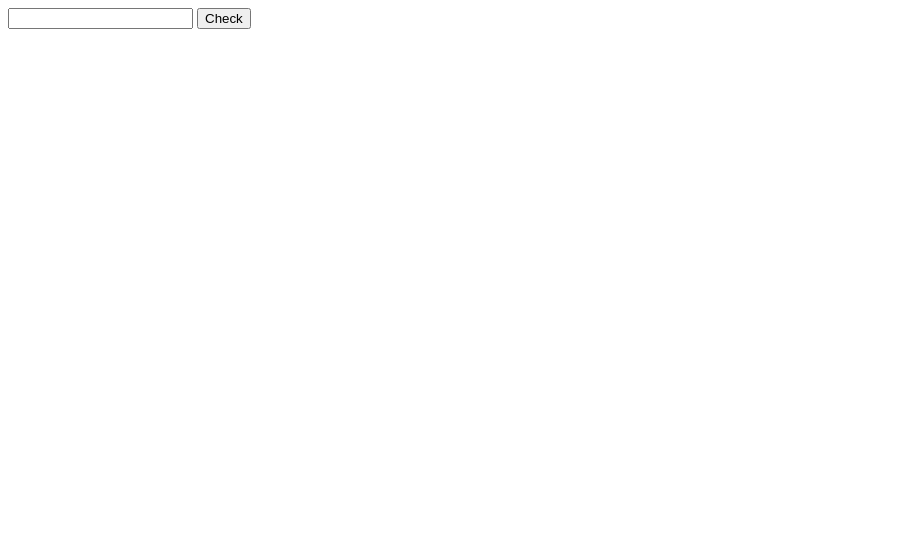
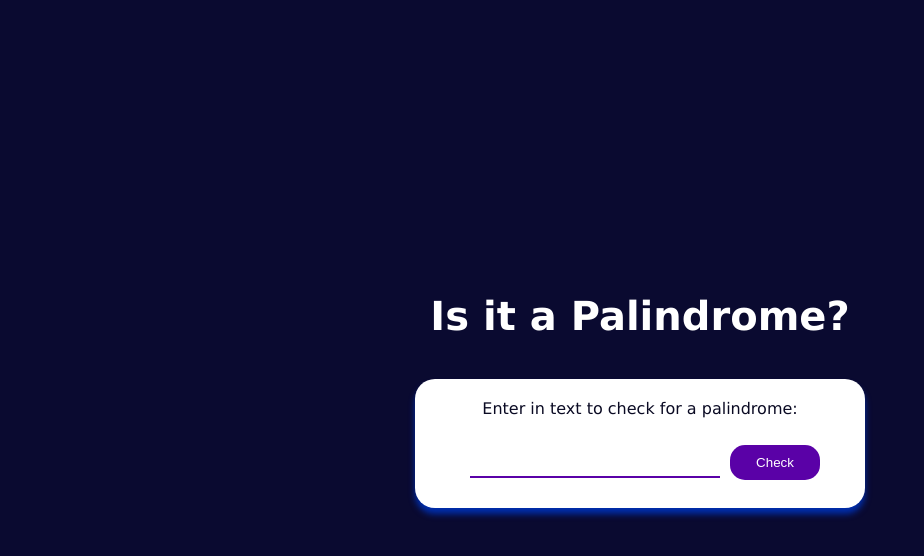
Before and after one commit to gustavopln/JavaScript-Algorithms-and-Data-Structures, a plain HTML site: page Palindrome Checker Project/index.html in a window 1280 px wide. Shown: the whole page, without its empty margins (0-924 px from the left). Drawn offline with Linux system fonts and the light colour scheme.

Commit message:
Included class styles

```diff
--- a/Palindrome Checker Project/index.html
+++ b/Palindrome Checker Project/index.html
@@ -3,12 +3,20 @@
 <head>
     <meta charset="UTF-8">
     <meta name="viewport" content="width=device-width, initial-scale=1.0">
+    <link rel="stylesheet" href="styles.css" />
     <title>Document</title>
 </head>
 <body>
-    <input id="text-input">
-    <button id="check-btn">Check</button>
-    <div id="result"></div>
+    <main class="container">
+        <h1 class="title">Is it a Palindrome?</h1>
+        <div class="palindrome-div">
+            <label for="text-input">Enter in text to check for a palindrome: </label>
+            <input class="palindrome-input" type="text" id="text-input">
+            <button class="palindrome-btn" id="check-btn">Check</button>
+            <div class="results-div" id="result"></div>
+        </div>
+    </main>
+
 
     <script src="script.js"></script>
 </body>
```
